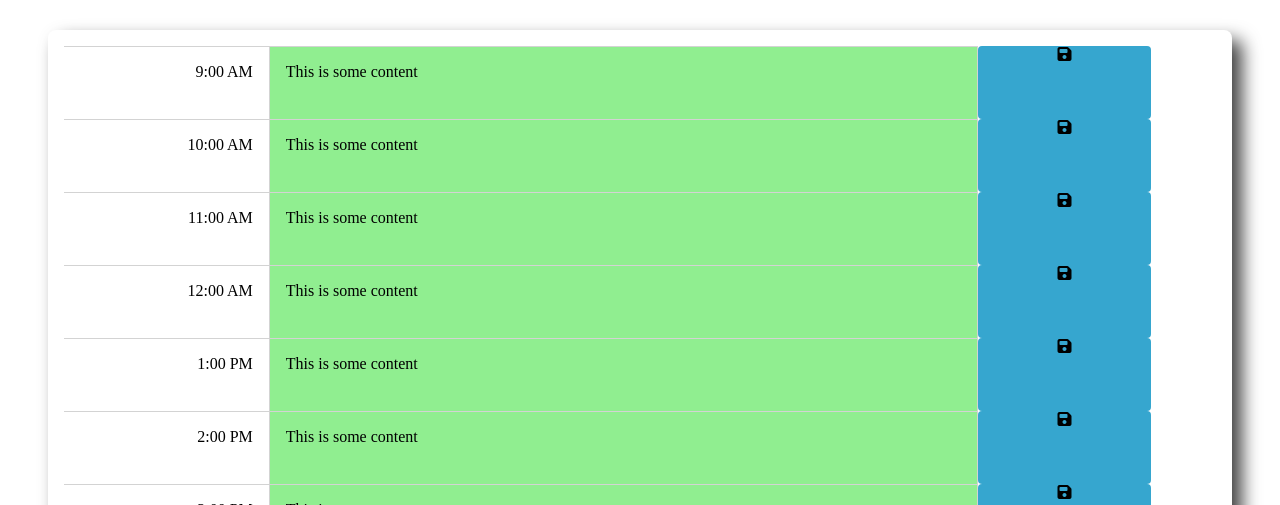
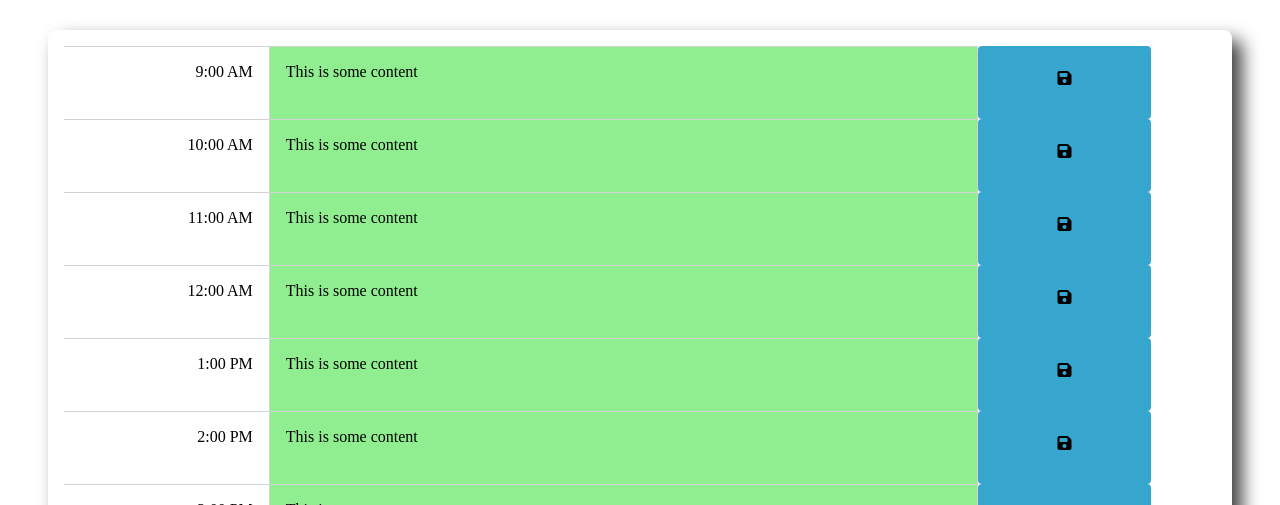
Before and after one commit to Ajschlander/work-day-planner, a plain HTML site: page index.html in a window 1280 px wide. Shown: the part 280-785 px from the top of the page. Drawn offline with nearby package versions, Linux system fonts and the light colour scheme.

Commit message:
Added padding to save div.

```diff
--- a/index.css
+++ b/index.css
@@ -60,6 +60,7 @@ header::after{
 .save{
   width: 15%;
   text-align: center;
+  padding-top: 1.5rem;
   border-radius: 4px;
   background: #36a6cf;
 }
--- a/script.js
+++ b/script.js
@@ -1,3 +1,8 @@
+// Select everything
 const dateElement = document.getElementById('date');
+
+// Set date and time and write it to the header tag
 let dateAndTime = moment().format("dddd, MMMM Do YYYY, h:mm a");
 dateElement.innerHTML = dateAndTime;
+
+// Any time slots that have passed that hour it currently is turn to grey background and make it so they cant edit the content inside
```
